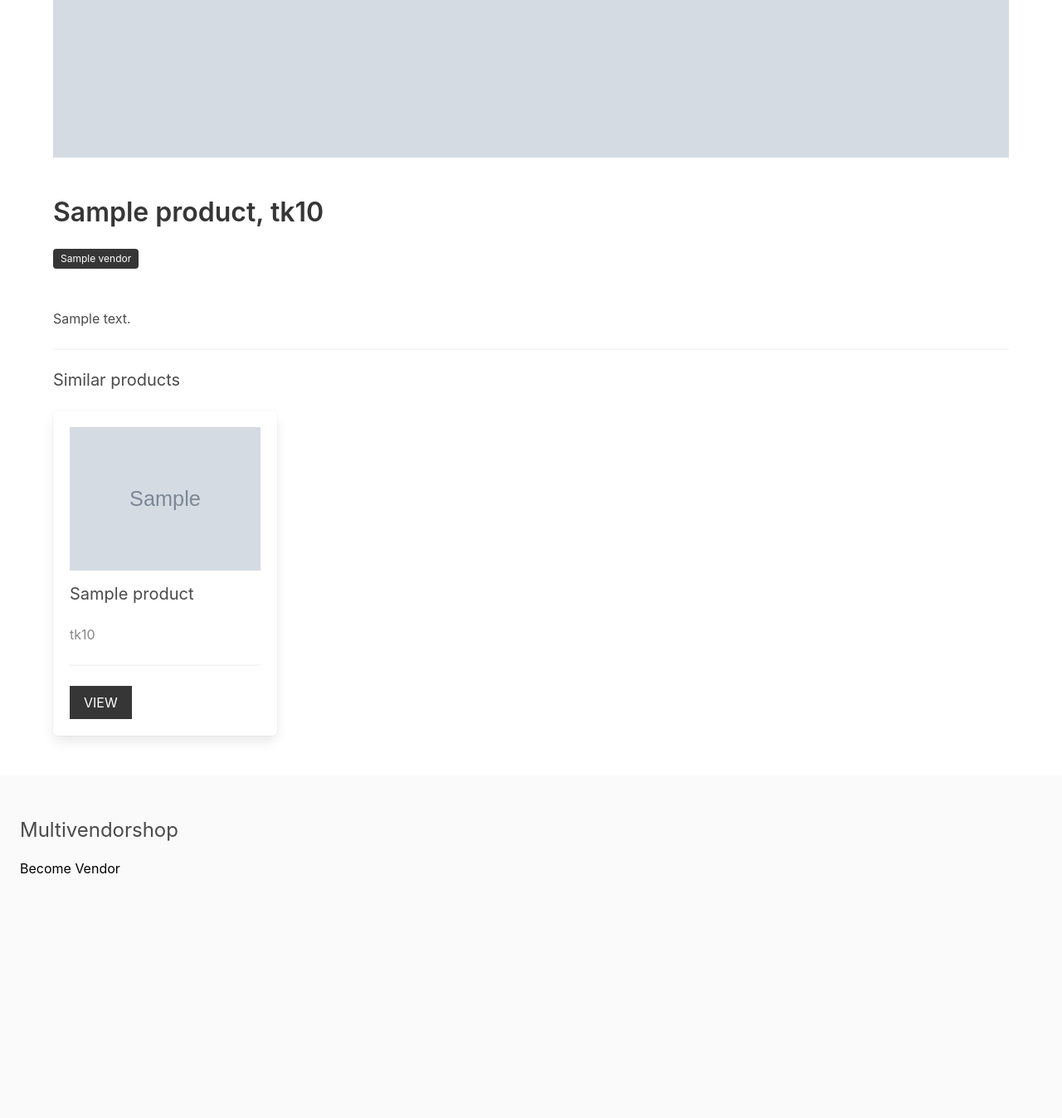
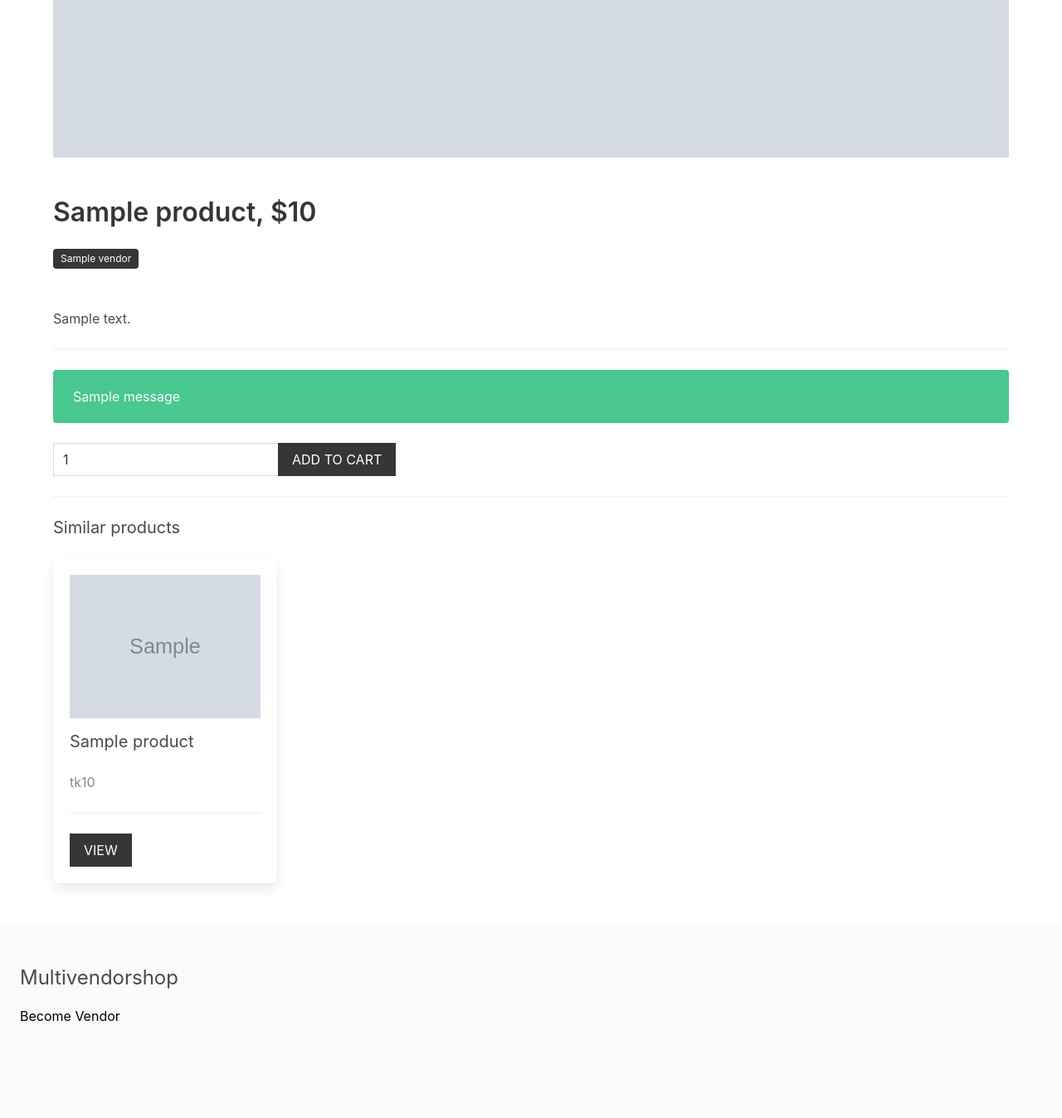
Before and after one commit to Nashrah-karim-khan/multivendor, a Django app: template multi_env/multionlineshop/apps/product/templates/product/product.html in a window 1280 px wide. Shown: the part 778-2126 px from the top of the page at 83% size. Before the commit the page ends 1831 px from the top, so only its background shows below. Run offline with Django 4.2, Linux system fonts and the light colour scheme; the template is opened without the code that fills it: most values are stand-ins (such as "Sample title", 1, 10 or a date in 2020); grey boxes marked "Sample" are stand-in pictures; one stand-in notice (Sample message) is shown.

Commit message:
version-3.9- nashrah
fixed some inner files

```diff
--- a/multi_env/multionlineshop/apps/product/templates/product/product.html
+++ b/multi_env/multionlineshop/apps/product/templates/product/product.html
@@ -9,11 +9,33 @@
         </figure>
     {% endif %}
 
-    <h1 class="title">{{ product.title }}, tk{{ product.price }}</h1>
+    <h1 class="title">{{ product.title }}, ${{ product.price }}</h1>
 
     <p class="mb-6"><span class="tag is-dark">{{ product.vendor.name }}</span></p>
 
     <p>{{ product.description }}</p>
+
+    <hr>
+
+    {% if messages %}
+        {% for message in messages %}
+            <div class="notification is-success is-toast">{{ message }}</div>
+        {% endfor %}
+    {% endif %}
+
+    <form method="post" action=".">
+        {% csrf_token %}
+
+        <div class="field has-addons">
+            <div class="control">
+                <input type="number" name="quantity" value="1" class="input" min="1">
+            </div>
+
+            <div class="control">
+                <button class="button is-dark is-uppercase">Add to cart</button>
+            </div>
+        </div>
+    </form>
 
     {% if similar_products %}
         <hr>
```
Also changed, not shown: multi_env/multionlineshop/apps/product/views.py (+5 -3 lines), multi_env/multionlineshop/db.sqlite3.
